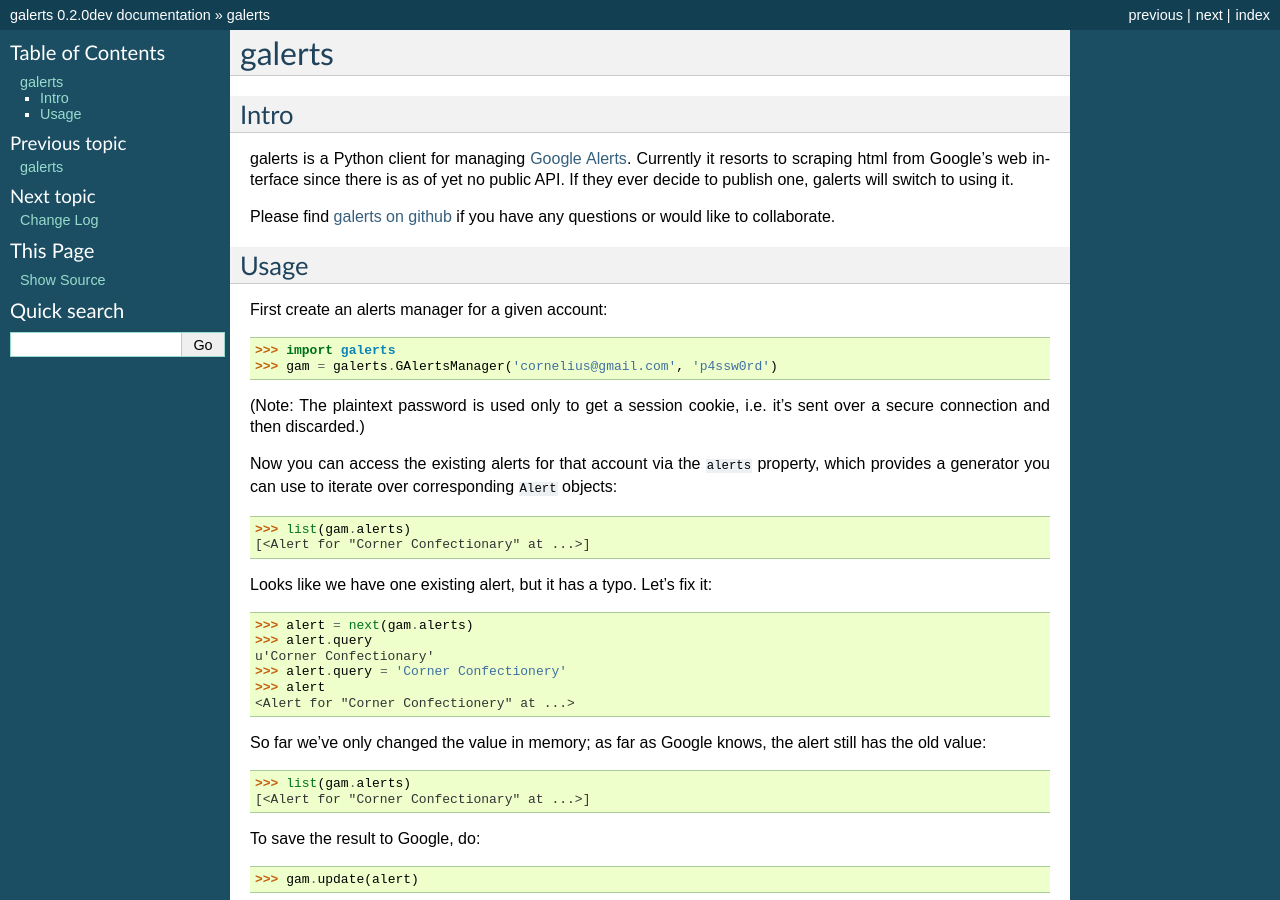
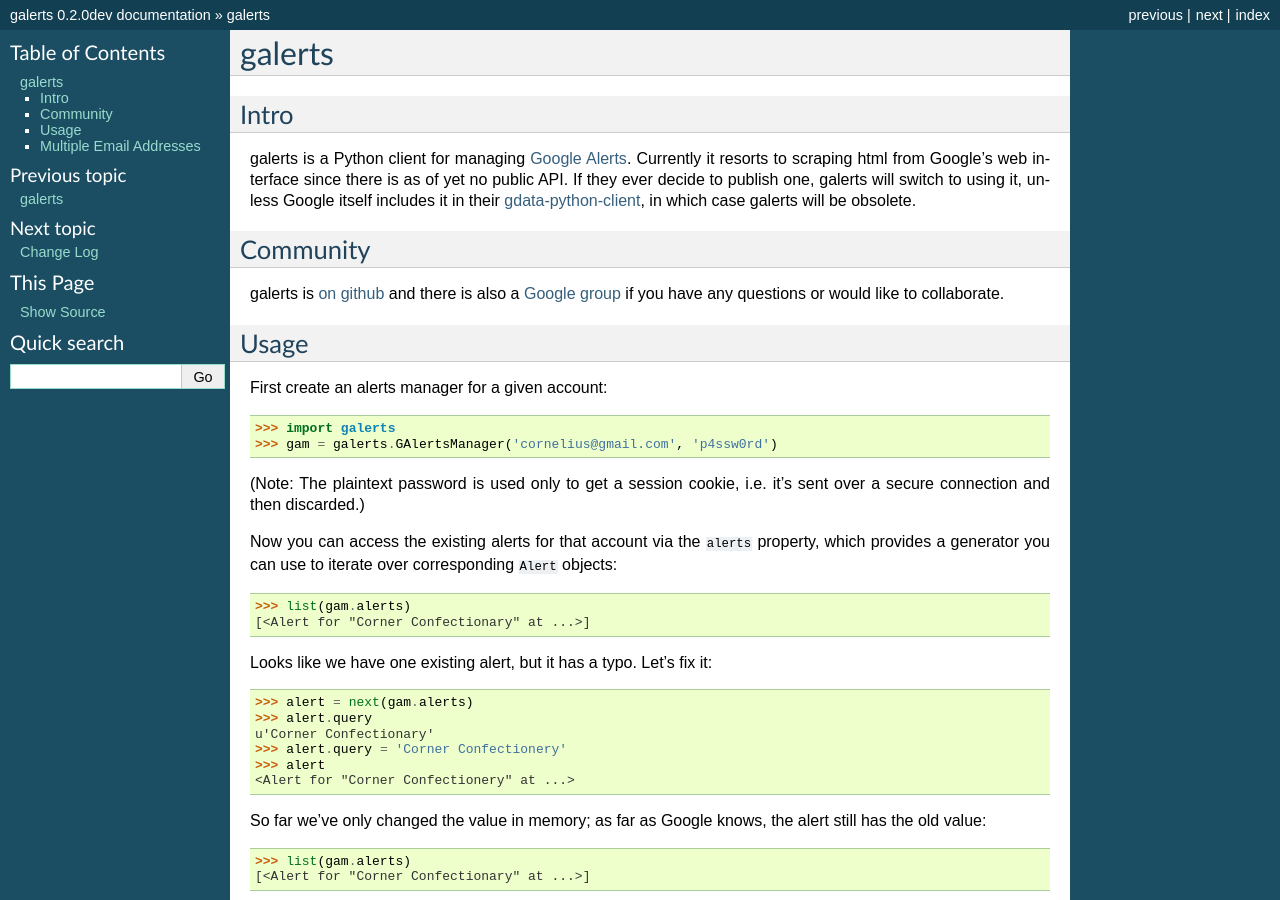
Before and after one commit to jab/galerts, a Sphinx documentation site: the page built from docs/README.rst, in a window 1280 px wide and 900 px high. Built offline with Sphinx 7.4.7, drawn with Linux system fonts in a browser that asks for light colours; some of the changed text lies outside the part shown.

Commit message:
note possible future obsolescence, Google group, lack of support for multiple emails

```diff
--- a/docs/README.rst
+++ b/docs/README.rst
@@ -8,10 +8,17 @@
 galerts is a Python client for managing `Google Alerts
 <http://www.google.com/alerts>`_. Currently it resorts to scraping html from
 Google's web interface since there is as of yet no public API. If they ever
-decide to publish one, galerts will switch to using it.
+decide to publish one, galerts will switch to using it, unless Google itself
+includes it in their `gdata-python-client <http://code.google.com/p/gdata-python-client/>`_,
+in which case galerts will be obsolete.
 
-Please find `galerts on github <http://github.com/jab/galerts>`_
-if you have any questions or would like to collaborate.
+---------
+Community
+---------
+
+galerts is `on github <http://github.com/jab/galerts>`_ and there is also a
+`Google group <http://groups.google.com/group/galerts>`_ if you have any
+questions or would like to collaborate.
 
 -----
 Usage
@@ -166,3 +173,11 @@
     '<Alert query="Cake Man Cornelius" type="Comprehensive" freq="once a day" deliver="Email">'
     >>> alert.feedurl
     None
+
+------------------------
+Multiple Email Addresses
+------------------------
+
+Google Alerts allows you to create a different set of alerts for each email
+address associated with a Google account, but galerts currently only supports
+the account's primary email address.
```
